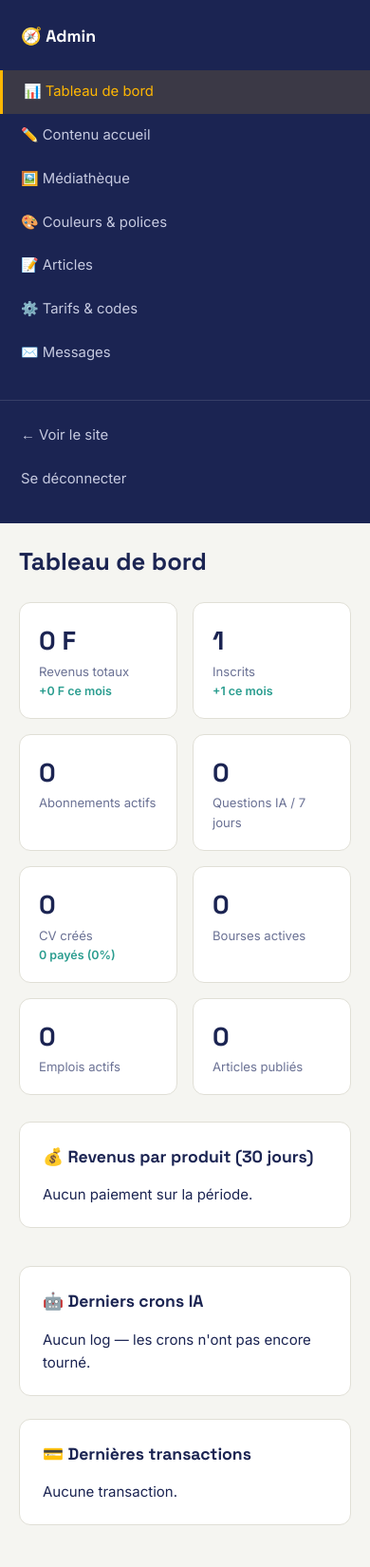
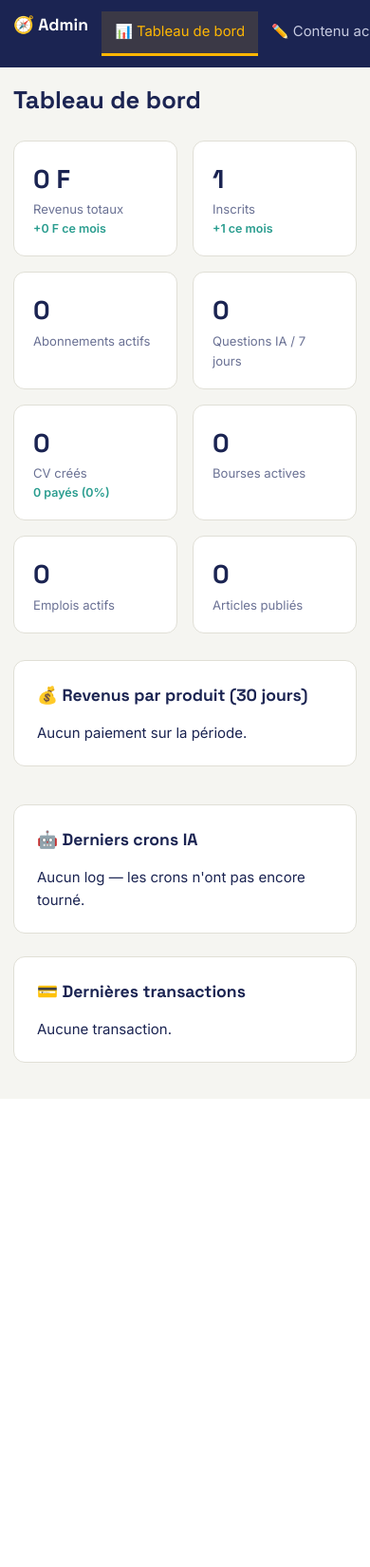
Before and after one commit to gnagnely05/Eduqafrica, a PHP site: page /admin/ in a window 390 px wide. Shown: the whole page at 95% size. After the commit the page ends 1157 px from the top, so only its background shows below. Run offline with PHP 8.4, Linux system fonts and the light colour scheme; the visitor is signed in with stand-in values (Sample User, id 1); data that the repository does not hold is empty; some libraries are stand-ins or nearby versions.

Commit message:
Améliorer le responsive sur toutes les pages (chat mobile agrandi, menus, tableaux admin en scroll horizontal)

```diff
--- a/includes/admin-layout.php
+++ b/includes/admin-layout.php
@@ -47,9 +47,9 @@ a { color:var(--ink); }
 .kpi .val { font-family:'Space Grotesk',sans-serif; font-size:1.7rem; font-weight:700; }
 .kpi .lbl { font-size:.82rem; color:#6A7194; }
 .kpi .sub { font-size:.78rem; color:#2A9D8F; font-weight:600; }
-.panel { background:#fff; border:1px solid var(--line); border-radius:12px; padding:22px 24px; margin-bottom:24px; }
+.panel { background:#fff; border:1px solid var(--line); border-radius:12px; padding:22px 24px; margin-bottom:24px; overflow-x:auto; }
 .panel h2 { font-size:1.1rem; margin-bottom:14px; }
-table { width:100%; border-collapse:collapse; font-size:.9rem; }
+table { width:100%; border-collapse:collapse; font-size:.9rem; min-width:520px; }
 th { text-align:left; padding:8px 10px; border-bottom:2px solid var(--line); font-size:.78rem; text-transform:uppercase; letter-spacing:.05em; color:#6A7194; }
 td { padding:9px 10px; border-bottom:1px solid var(--line); vertical-align:top; }
 tr:hover td { background:#FAFAF6; }
@@ -70,6 +70,15 @@ textarea.form-control { font-family:monospace; font-size:.86rem; }
 .alert-success { background:#EDF7EE; color:#1F5E2C; padding:12px 16px; border-radius:9px; margin-bottom:18px; }
 .grid-2 { display:grid; grid-template-columns:1fr 1fr; gap:16px; }
 @media (max-width:900px) { .admin-shell{flex-direction:column} .admin-side{width:100%} .kpi-grid{grid-template-columns:repeat(2,1fr)} .grid-2{grid-template-columns:1fr} .admin-main{padding:20px} }
+@media (max-width:600px) {
+  .admin-side { display:flex; overflow-x:auto; padding:12px 0; white-space:nowrap; }
+  .admin-side .logo { padding:0 14px; flex-shrink:0; }
+  .admin-side a { padding:10px 14px; flex-shrink:0; border-left:none; }
+  .admin-side a.active { border-left:none; border-bottom:3px solid var(--amber); }
+  .admin-side .back { margin-top:0; border-top:none; padding-top:0; display:flex; flex-shrink:0; }
+  .kpi-grid { grid-template-columns:1fr 1fr; }
+  .admin-main { padding:14px; }
+}
 </style>
 </head>
 <body>
```
Also changed, not shown: public_html/assets/css/style.css (+27 -5 lines).
